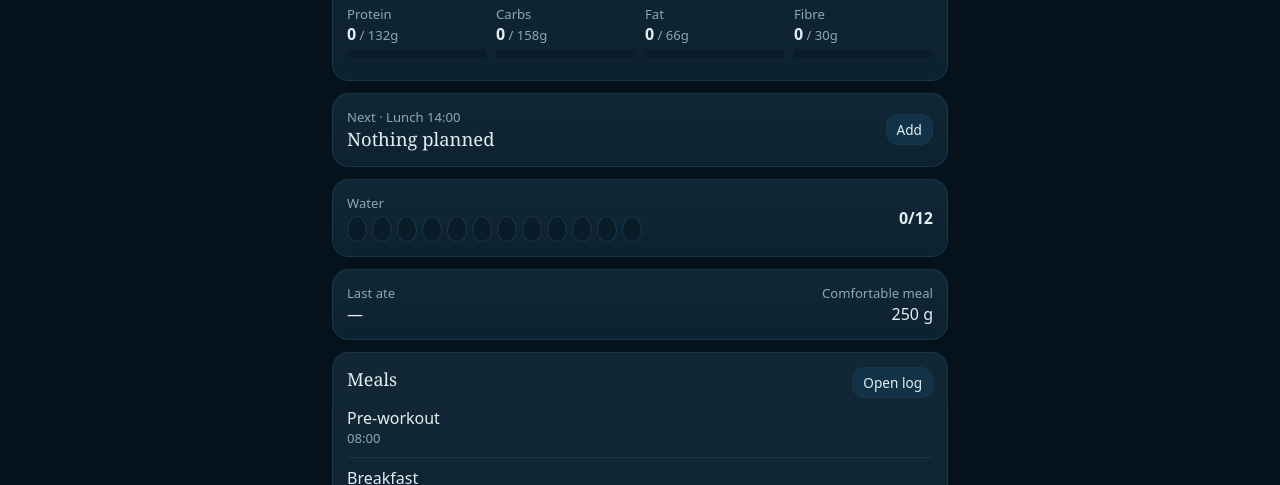
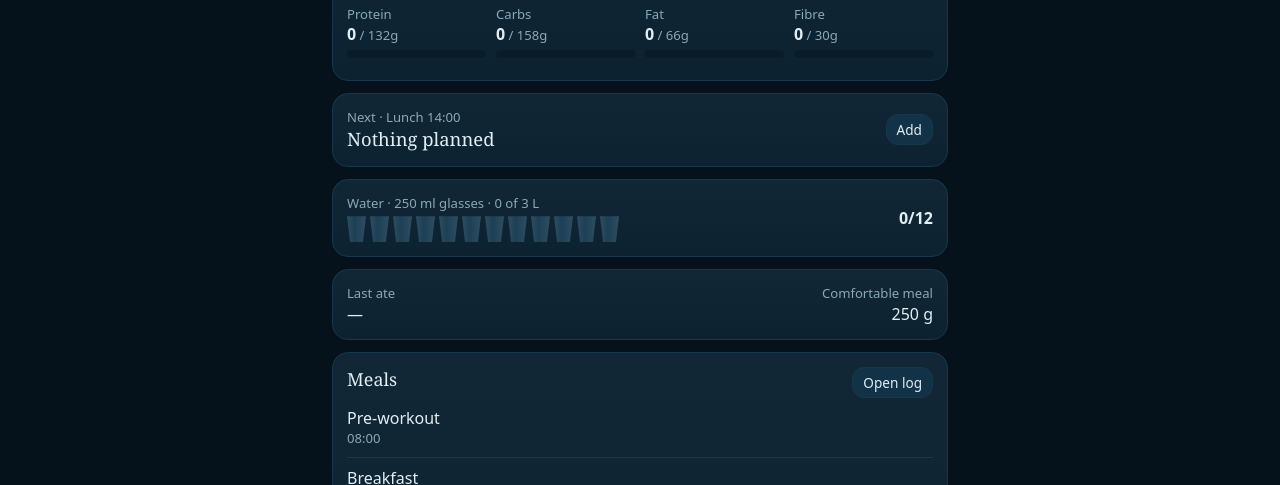
Before and after one commit to dozelietuviu/organiser, a plain HTML site: page index.html in a window 1280 px wide. Shown: the part 251-736 px from the top of the page. Drawn offline with Linux system fonts and the light colour scheme.

Commit message:
Water: glass icons, show 250 ml glasses and litres
Co-Authored-By: Claude Opus 5.5 <noreply@anthropic.com>
Claude-Session: https://claude.ai/code/session_01Lm6snCEHvsAkCXXgzZP633

```diff
--- a/app.js
+++ b/app.js
@@ -210,7 +210,7 @@ function bars(tot) {
 }
 function waterRow(day) {
   const w = (S.day[day] || {}).water || 0, n = S.settings.water;
-  return `<div class="row"><div class="grow"><div class="muted small">Water</div><div class="drops">${Array.from({ length: n }, (_, i) => `<button class="drop ${i < w ? 'on' : ''}" data-w="${i + 1}" aria-label="glass ${i + 1}"></button>`).join('')}</div></div><b>${w}/${n}</b></div>`;
+  return `<div class="row"><div class="grow"><div class="muted small">Water · 250 ml glasses · ${r1(w * .25)} of ${r1(n * .25)} L</div><div class="drops">${Array.from({ length: n }, (_, i) => `<button class="drop ${i < w ? 'on' : ''}" data-w="${i + 1}" aria-label="glass ${i + 1}"></button>`).join('')}</div></div><b>${w}/${n}</b></div>`;
 }
 const bindWater = v => $$('[data-w]', v).forEach(b => b.onclick = () => { const dd = S.day[UI.day] ||= {}; const n = +b.dataset.w; dd.water = dd.water === n ? n - 1 : n; save(); render(); });
 function nextMeal() {
--- a/style.css
+++ b/style.css
@@ -76,9 +76,10 @@ label.tick input { width: 18px; height: 18px; }
 .bar.over > i { background: var(--warn); }
 .macros { display: grid; grid-template-columns: repeat(4, 1fr); gap: 10px; }
 
-.drops { display: flex; flex-wrap: wrap; gap: 5px; margin-top: 4px; }
-.drop { width: 20px; height: 26px; padding: 0; border-radius: 50% 50% 50% 50% / 60% 60% 40% 40%; background: var(--bg2); border: 1px solid var(--line); }
-.drop.on { background: var(--info); border-color: var(--info); }
+.drops { display: flex; flex-wrap: wrap; gap: 4px; margin-top: 4px; }
+.drop { width: 19px; height: 26px; padding: 0; border: 0; border-radius: 0 0 3px 3px; clip-path: polygon(0 0, 100% 0, 84% 100%, 16% 100%);
+  background: linear-gradient(90deg, rgba(255,255,255,.10), rgba(255,255,255,.03) 40%, rgba(255,255,255,.10)), #163a4f; }
+.drop.on { background: linear-gradient(90deg, rgba(255,255,255,.25), transparent 40%, rgba(255,255,255,.18)), linear-gradient(transparent 16%, var(--info) 16%), #163a4f; }
 
 .list { list-style: none; padding: 0; margin: 0; }
 .list li { padding: 9px 0; border-bottom: 1px solid var(--line); display: flex; gap: 8px; align-items: center; cursor: default; }
--- a/sw.js
+++ b/sw.js
@@ -1,5 +1,5 @@
 // Offline support: keeps the app files on the phone. Bump VERSION when files change.
-const VERSION = 'v10';
+const VERSION = 'v11';
 const FILES = ['./', 'index.html', 'style.css', 'app.js', 'manifest.webmanifest', 'icons/icon-192.png', 'icons/icon-512.png', 'data/foods.json'];
 self.addEventListener('install', e => { e.waitUntil(caches.open(VERSION).then(c => c.addAll(FILES.map(f => new Request(f, { cache: 'reload' }))))); self.skipWaiting(); });
 self.addEventListener('activate', e => {
```
